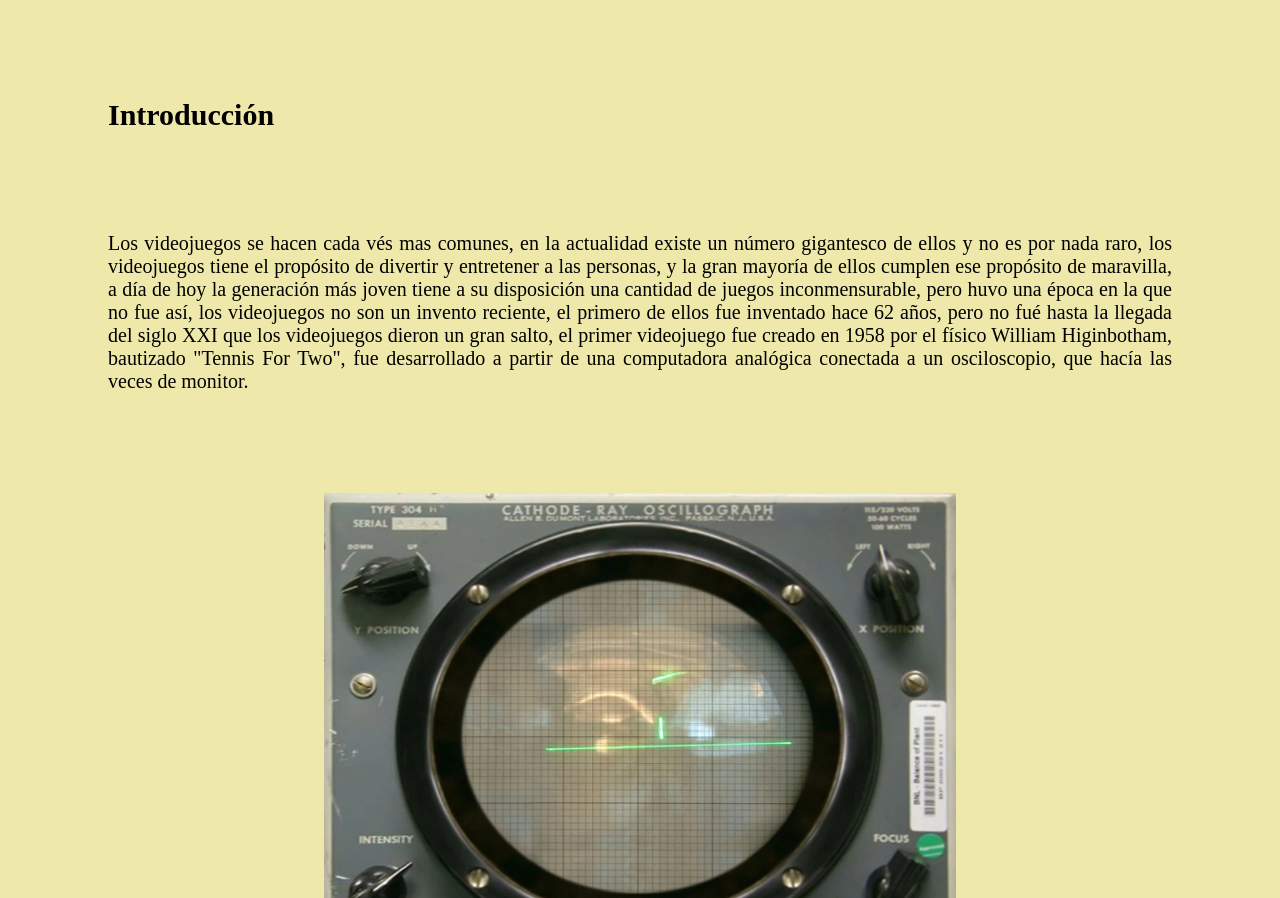
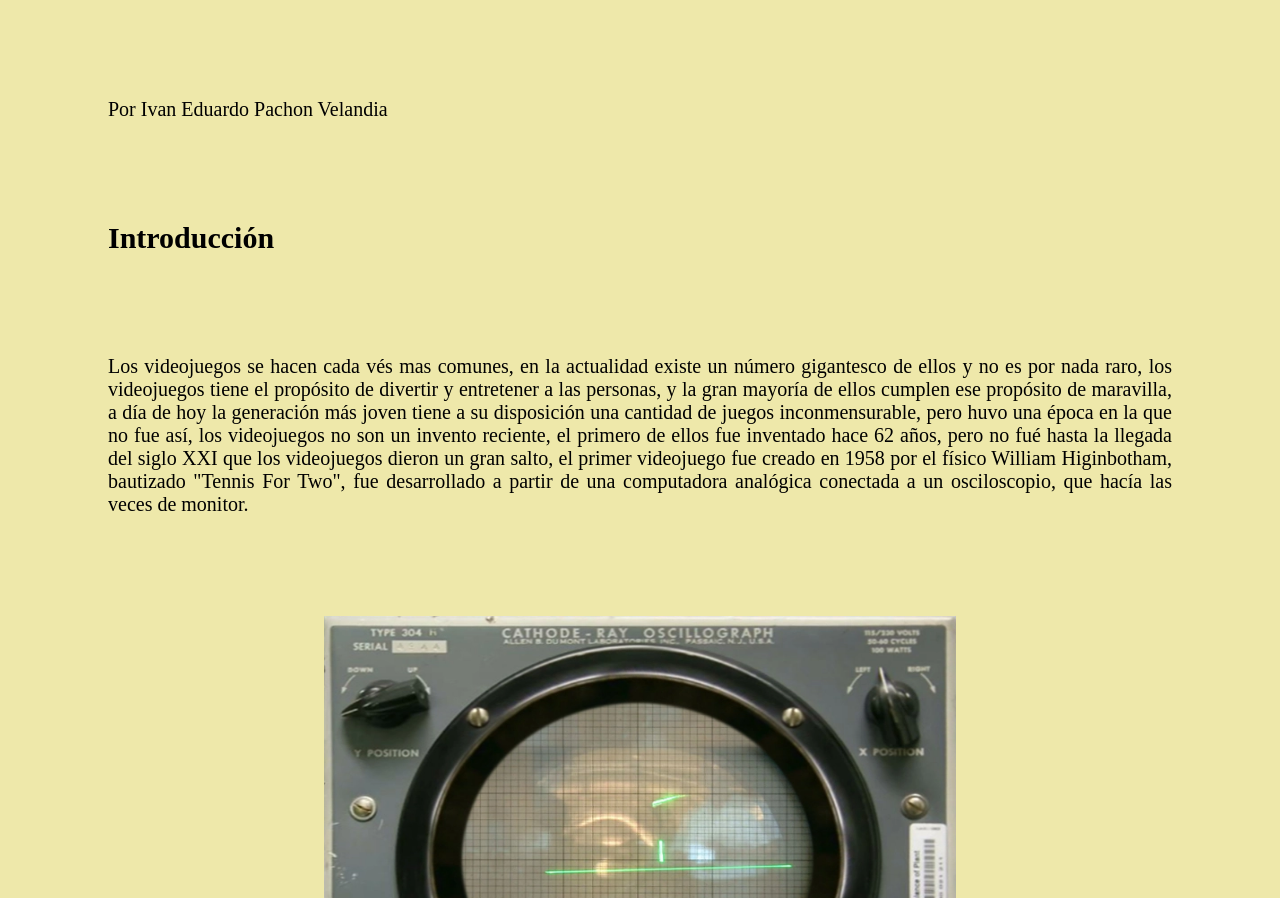
Before and after one commit to eduardovelandia999/tarea, a plain HTML site: page index.html in a window 1280 px wide. Shown: the part 871-1769 px from the top of the page. Drawn offline with Linux system fonts and the light colour scheme.

Commit message:
Update index.html

```diff
--- a/index.html
+++ b/index.html
@@ -110,7 +110,7 @@ tr:nth-child(even) {
   font-size: 20px
 }
 </style>
-
+  <div class="Parr2">Por Ivan Eduardo Pachon Velandia </div>
 <a name="Intro"> </a>
 <h1 name="Intro" class=Sub1 style="text-align:left;"> Introducción</h1>
 
```
